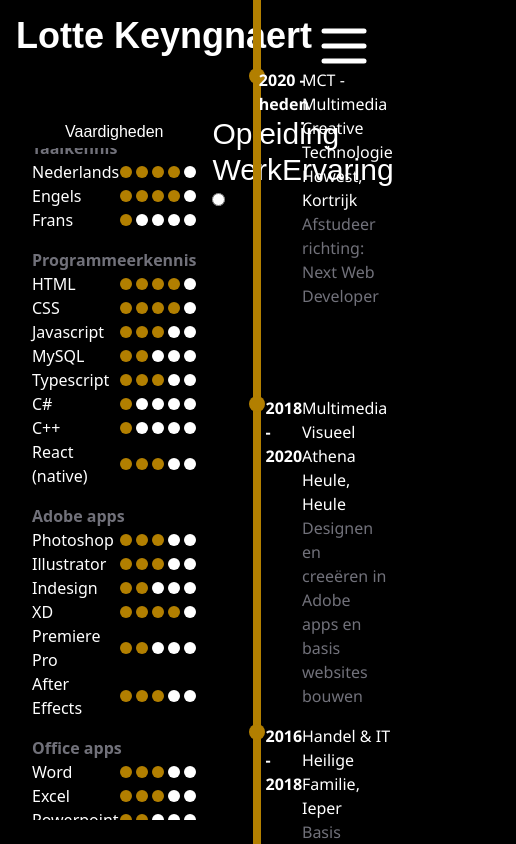
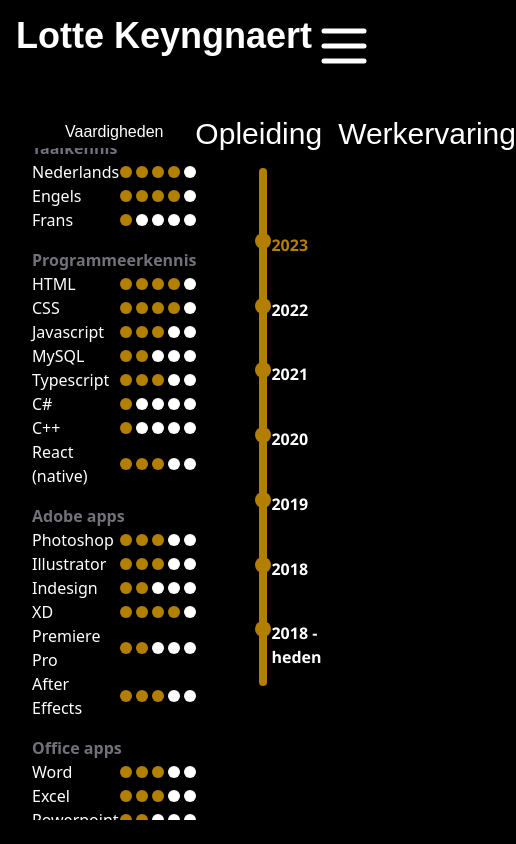
Before and after one commit to KeyngnaertLotte/Portfolio, a React (Vite) app: page /cv in a window 390 px wide. Shown: the top 844 px of the page, 516 px wide, since content can reach past the window. Built offline with nearby package versions, Linux system fonts and the light colour scheme; a web font is replaced by a local one.

Commit message:
just an inbetween

```diff
--- a/src/components/CV/AppOpleiding.tsx
+++ b/src/components/CV/AppOpleiding.tsx
@@ -5,7 +5,7 @@ import HorizontalLine from './HorizontalLine';
 export default () => {
   return (
     <div className='h-full w-full flex items-center justify-center pt-4 text-white font-body'>
-      <div className='w-[70%] grid grid-rows-5 grid-cols-7 grid-cols-10px grid-rows-10px ml-4 justify-items-center content-end gap-0 gap-y-4'>
+      <div className='w-[70%] grid grid-rows-15 grid-cols-15 grid-cols-10px grid-rows-10px ml-4 justify-items-center content-end gap-0 gap-y-4'>
       <div className="col-start-1 col-span-1 row-span-5 row-start-1   w-2 rounded-full bg-[#B27F00]"></div>
       <div className=" h-4 w-4 rounded-full bg-[#B27F00]  col-span-1 col-start-1 row-span-1 row-start-2"></div>
         <div className="h-4 w-4 rounded-full bg-[#B27F00] col-span-1 col-start-1 row-span-1 row-start-3"></div>
--- a/src/components/CV/AppWerkervaring.tsx
+++ b/src/components/CV/AppWerkervaring.tsx
@@ -1,129 +1,177 @@
-import { useState } from 'react'
-import { Link, Play } from 'lucide-react'
-import { useMediaQuery } from 'react-responsive'
+import { Link } from 'lucide-react'
+import athenaHeule from '../../assets/img/AthenaCampusHeule.jpg'
+import HorizontalLine from './HorizontalLine'
+import { useState } from 'react';
 
 export default () => {
+  const [selectedYear, setSelectedYear] = useState(2023);
 
-  const isTablet = useMediaQuery({ query: '(min-width:560px)' })
-  const isDesktop = useMediaQuery({ query: '(min-width:840px)' })
-  const [showInfo, setShowInfo] = useState(0)
+  const handleRadioChange = (value: any, textColor: any) => {
+    setSelectedYear(value);
+    console.log('Selected Year:', value);
+    console.log('Text Color:', textColor);
+  };
 
-  const showingInfo = (index: number) => {
-    if (showInfo === index) {
-      setShowInfo(0)
-    } else {
-      setShowInfo(index)
+  const jobs = [
+    {
+      year: [2023],
+      job: 'Administratief bediende - studentenjob',
+      company: 'Cid Lines, Ieper',
+      description: 'Enkele weken in de zomer. Ophalen van gevraagde info van producten uit een Excel/server/database en plaatsen in een overzichtelijke Excel.'
+    },
+    {
+      year: [2023],
+      job: 'Onderhoud - studentenjob',
+      company: 'Gemeente Zonnebeke, Zonnebeke',
+      description: 'Enkele weken in de zomer. Het poetsen van OC zalen, leefkeukens, bureau\'s, enz.'
+    },
+    {
+      year: [2018, 2019, 2023],
+      job: 'Administratief bediende - studentenjob',
+      company: 'Vandelanotte, Kortrijk',
+      description: 'Enkele weken in de zomer. Inscannen van documenten en plaatsen in de correcte map, en nieuwe klanten in het portaal plaatsen.'
+    },
+    {
+      year: [2020, 2021, 2022],
+      job: 'Onderhoud - studentenjob',
+      company: 'Huize Zonnelied, Ieper',
+      description: 'Enkele weken in de zomer. Het poetsen van kamers, gangen, ramen, leefruimtes, enz.'
+    },
+    {
+      year: 2020,
+      job: 'Graphic Designer - stage',
+      company: 'Impressionant, Ieper',
+      description: '2 weken in maart. Vroeg gestopt door corona. Logo\'s ontwerpen, video\'s maken in After Effects, enz.'
+    },
+    {
+      year: '2018 - heden',
+      job: 'Oppassen',
+      company: 'Diversen, Westhoek',
+      description: 'Leeftijden van 1 jaar tot 12 jaar.'
     }
-  }
+  ]
+
+
 
   return (
-    <div className="grid grid-cols-1 grid-rows-mobile text-white h-full tablet:h-[84%] web:grid-cols-[minmax(auto,_1fr)_20px_minmax(auto,_1fr)] web:h-full web:mb-8 web:gap-x-8">
-      <h2 className="mb-8 justify-self-center self-end font-heading text-3xl font-medium tablet:text-4xl web:col-span-3 web:row-start-1">
-        Werkervaring
-      </h2>
-      <div className={`${isDesktop ? 'col-start-2 row-start-2 row-span-4 flex h-full w-0.5 justify-self-center rounded bg-accent' : 'hidden'}`}></div>
-      <div className="flex flex-row web:col-start-1 web:row-start-2 web:justify-end">
-        <button className='mt-2 mr-2 h-fit web:hidden' onClick={() => showingInfo(1)}>
-          <Play className={`fill-accent stroke-none ${showInfo === 1 && !isTablet ? 'origin-center rotate-90' : 'origin-center rotate-0'}`} size={32} />
-        </button>
-        <div className="flex flex-col items-start web:items-end">
-          <div className="flex flex-col items-start web:items-end">
-            <h3 className="text-left font-heading text-2xl font-medium">
-              Graphic Designer - Stage
-            </h3>
-            <p className="mb-4 font-body font-light">
-              van 2020-03-02 tot 2020-03-21 (corona)
-            </p>
-          </div>
-          <div className={`flex-col items-start ${showInfo === 1 || isTablet ? 'flex' : 'hidden'} web:items-end`}>
-            <p className="font-body ">
-              Logo's ontwerpen, social media video's maken, enz.
-            </p>
-            <a
-              href={'https://www.impressionant.be/home/'}
-              target="_blank"
-              rel="noreferrer"
-              className="flex flex-row justify-end gap-2 font-body italic focus:text-accent focus:outline-none hover:text-accent"
-            >
-              <Link className="w-4 stroke-white" /> Impressionant in Ieper
-            </a>
+    <div className="flex h-full w-full items-center justify-center pt-4 font-body text-white">
+      {/* <div className="grid h-full w-[70%] grid-cols-7 grid-rows-12 ">
+        <div className="col-start-1 col-span-1 row-start-1 row-span-9  w-2 rounded-full bg-[#B27F00] justify-self-center"></div>
+        <div className="col-span-1 col-start-1 row-span-1 row-start-1 h-4 w-4 rounded-full bg-[#B27F00] justify-self-center"></div>
+        <div className=" col-span-1 col-start-1 row-span-1 row-start-4  h-4 w-4 rounded-full bg-[#B27F00] justify-self-center"></div>
+        <div className="col-span-1 col-start-1 row-span-1 row-start-5 h-4 w-4 rounded-full bg-[#B27F00] justify-self-center"></div>
+        <div className="col-span-1 col-start-1 row-span-1 row-start-6 h-4 w-4 rounded-full bg-[#B27F00] justify-self-center"></div>
+        <div className="col-span-1 col-start-1 row-span-1 row-start-7 h-4 w-4 rounded-full bg-[#B27F00] justify-self-center"></div>
+        <div className="row-start-8 col-span-1 col-start-1 row-span-1 h-4 w-4 rounded-full bg-[#B27F00] justify-self-center"></div>
+        <div className="row-start-9 col-span-1 col-start-1 row-span-1 h-4 w-4 rounded-full bg-[#B27F00] justify-self-center"></div>
+
+        <p className='font-bold row-span-3 row-start-1 col-start-2 col-span-1'>2023</p>
+        <p className='font-bold row-span-1 row-start-4 col-start-2 col-span-1'>2022</p>
+        <p className='font-bold row-span-1 row-start-5 col-start-2 col-span-1'>2021</p>
+        <p className='font-bold row-span-1 row-start-6 col-start-2 col-span-1'>2020</p>
+        <p className='font-bold row-span-1 row-start-8 col-start-2 col-span-1'>2019</p>
+        <p className='font-bold row-span-1 row-start-9 col-start-2 col-span-1'>2018</p>
+        <p className='font-bold row-span-1 row-start-10 col-start-2 col-span-1'>2018 - heden</p>
+
+        <div className='flex flex-col row-span-1 row-start-1 col-start-3 col-span-full'>
+          <p>Administratief bediende - studentenjob</p>
+          <p>Cid Lines, Ieper</p>
+          <p className='text-sm text-zinc-500'>Enkele weken in de zomer. Ophalen van gevraagde info van producten uit een Excel/server/database en plaatsen in een overzichtelijke Excel.</p>
+        </div>
+        <div className='flex flex-col row-span-1 row-start-2 col-start-3 col-span-full'>
+          <p>Onderhoud - studentenjob</p>
+          <p>Gemeente Zonnebeke, Zonnebeke</p>
+          <p className='text-sm text-zinc-500'>Enkele weken in de zomer. Het poetsen van OC zalen, leefkeukens, bureau's, enz.</p>
+        </div>
+        <div className='flex flex-col row-span-1 row-start-3 col-start-3 col-span-full'>
+          <p>Administratief bediende - studentenjob</p>
+          <p>Vandelanotte, Kortrijk</p>
+          <p className='text-sm text-zinc-500'>Enkele weken in de zomer. Inscannen van documenten en plaatsen in de correcte map, en nieuwe klanten in het portaal plaatsen.</p>
+        </div>
+        <div className='flex flex-col row-span-1 row-start-4 col-start-3 col-span-full'>
+          <p>Onderhoud - studentenjob</p>
+          <p>Huize Zonnelied, Ieper</p>
+          <p className='text-sm text-zinc-500'>Enkele weken in de zomer. Het poetsen van kamers, gangen, ramen, leefruimtes, enz.</p>
+        </div>
+        <div className='flex flex-col row-span-1 row-start-5 col-start-3 col-span-full'>
+          <p>Onderhoud - studentenjob</p>
+          <p>Huize Zonnelied, Ieper</p>
+          <p className='text-sm text-zinc-500'>Enkele weken in de zomer. Het poetsen van kamers, gangen, ramen, leefruimtes, enz.</p>
+        </div>
+        <div className='flex flex-col row-span-1 row-start-6 col-start-3 col-span-full'>
+          <p>Onderhoud - studentenjob</p>
+          <p>Huize Zonnelied, Ieper</p>
+          <p className='text-sm text-zinc-500'>Enkele weken in de zomer. Het poetsen van kamers, gangen, ramen, leefruimtes, enz.</p>
+        </div>
+        <div className='flex flex-col row-span-1 row-start-7 col-start-3 col-span-full'>
+          <p>Graphic Designer - stage</p>
+          <p>Impressionant, Ieper</p>
+          <p className='text-sm text-zinc-500'>2 weken in maart. Vroeg gestopt door corona. Logo's ontwerpen, video's maken in After Effects, enz.</p>
+        </div>
+        <div className='flex flex-col row-span-1 row-start-8 col-start-3 col-span-full'>
+          <p>Administratief bediende - studentenjob</p>
+          <p>Vandelanotte, Kortrijk</p>
+          <p className='text-sm text-zinc-500'>Enkele weken in de zomer. Inscannen van documenten en plaatsen in de correcte map, en nieuwe klanten in het portaal plaatsen.</p>
+        </div>
+        <div className='flex flex-col row-span-1 row-start-9 col-start-3 col-span-full'>
+          <p>Administratief bediende - studentenjob</p>
+          <p>Vandelanotte, Kortrijk</p>
+          <p className='text-sm text-zinc-500'>Enkele weken in de zomer. Inscannen van documenten en plaatsen in de correcte map, en nieuwe klanten in het portaal plaatsen.</p>
+        </div>
+        <div className='flex flex-col row-span-1 row-start-10 col-start-3 col-span-full'>
+          <p>Oppassen</p>
+          <p>Diversen, Westhoek</p>
+          <p className='text-sm text-zinc-500'>Leeftijden van 1 jaar tot 12 jaar.</p>
+        </div>
+
+
+       </div> */}
+       <div className='grid h-full w-[20%] grid-rows-10  justify-items-start'>
+       <div className="col-start-1 col-span-1 row-start-1 row-end-9 w-2 rounded-full bg-[#B27F00] justify-self-center"></div>
+        <div className="col-span-1 col-start-1 row-span-1 row-start-2 h-4 w-4 rounded-full bg-[#B27F00] justify-self-center"></div>
+        <div className="col-span-1 col-start-1 row-span-1 row-start-3  h-4 w-4 rounded-full bg-[#B27F00] justify-self-center"></div>
+        <div className="col-span-1 col-start-1 row-span-1 row-start-4 h-4 w-4 rounded-full bg-[#B27F00] justify-self-center"></div>
+        <div className="col-span-1 col-start-1 row-span-1 row-start-5 h-4 w-4 rounded-full bg-[#B27F00] justify-self-center"></div>
+        <div className="col-span-1 col-start-1 row-span-1 row-start-6 h-4 w-4 rounded-full bg-[#B27F00] justify-self-center"></div>
+        <div className="row-start-7 col-span-1 col-start-1 row-span-1 h-4 w-4 rounded-full bg-[#B27F00] justify-self-center"></div>
+        <div className="row-start-8 col-span-1 col-start-1 row-span-1 h-4 w-4 rounded-full bg-[#B27F00] justify-self-center"></div>
+
+        {[2023, 2022, 2021, 2020, 2019, 2018, '2018 - heden'].map((year, index) => (
+        <label
+          key={index}
+          className={`cursor-pointer font-bold row-span-1 row-start-${index + 2} col-start-2 col-span-1 self-start ${
+            selectedYear === year ? 'text-[#B27F00]' : ''
+          }`}
+        >
+          <input
+            type="radio"
+            value={year}
+            className="sr-only"
+            onChange={() => handleRadioChange(year, '#B27F00')}
+            checked={selectedYear === year}
+          />
+          <span className="">{year}</span>
+        </label>
+      ))}
+        {/* <button className='font-bold text-[#B27F00] row-span-1 row-start-2 col-start-2 col-span-1 self-start'>2023</button>
+        <button className='font-bold row-span-1 row-start-3 col-start-2 col-span-1 self-start'>2022</button>
+        <button className='font-bold row-span-1 row-start-4 col-start-2 col-span-1 self-start'>2021</button>
+        <button className='font-bold row-span-1 row-start-5 col-start-2 col-span-1 self-start'>2020</button>
+        <button className='font-bold row-span-1 row-start-6 col-start-2 col-span-1 self-start'>2019</button>
+        <button className='font-bold row-span-1 row-start-7 col-start-2 col-span-1 self-start'>2018</button>
+        <button className='font-bold row-span-1 row-start-8 col-start-2 col-span-1 self-start'>2018 - heden</button> */}
+
+       </div>
+
+        <div className='w-[50%] h-full'>
+          <div className='w-full h-full flex flex-col items-center justify-center'>
+            <div>
+              <p></p>
+              <p></p>
+              <p></p>
+            </div>
           </div>
         </div>
-      </div>
-      <div className="flex flex-row web:col-start-3 web:row-start-3">
-        <button className='mt-2 mr-2 h-fit web:hidden' onClick={() => showingInfo(2)}>
-          <Play className={`fill-accent stroke-none ${showInfo === 2 && !isTablet ? 'origin-center rotate-90' : 'origin-center rotate-0'}`} size={32} />
-        </button>
-        <div className="flex flex-col items-start">
-          <div className="flex flex-col items-start">
-          <h3 className="text-left font-heading text-2xl font-medium">
-          Administratief bediende - Vakantiejob
-        </h3>
-        <p className="mb-4 font-body font-light">
-          Zomer van 2018, 2019 en 2020
-        </p>
-          </div>
-          <div className={`flex-col items-start ${showInfo === 2 || isTablet ? 'flex' : 'hidden'}`}>
-          <p className="font-body">
-          Het digitaliseren van documenten en invullen van opdracht brieven
-        </p>
-        <a
-          href={'https://www.vandelanotte.be/nl'}
-          target="_blank"
-          rel="noreferrer"
-          className="flex flex-row justify-start gap-2 font-body italic focus:text-accent focus:outline-none hover:text-accent"
-        >
-          <Link className="w-4 stroke-white" /> Vandelanotte Accountancy BV in
-          Kortrijk
-        </a>
-          </div>
-        </div>
-      </div>
-      <div className="flex flex-row web:col-start-1 web:row-start-4 web:justify-end">
-        <button className='mt-2 mr-2 h-fit web:hidden' onClick={() => showingInfo(3)}>
-          <Play className={`fill-accent stroke-none ${showInfo === 3 && !isTablet ? 'origin-center rotate-90' : 'origin-center rotate-0'}`} size={32} />
-        </button>
-        <div className="flex flex-col items-start web:items-end">
-          <div className="flex flex-col items-start web:items-end">
-          <h3 className="text-left font-heading text-2xl font-medium">
-          Onderhoud - Vakantiejob
-        </h3>
-        <p className="mb-4 font-body font-light">
-          Zomer 2019, 2020, 2021 en 2022
-        </p>
-          </div>
-          <div className={`flex-col items-start ${showInfo === 3 || isTablet ? 'flex' : 'hidden'} web:items-end`}>
-          <p className="font-body">
-          Het poetsen van kamers, gangen, ramen, leefruimtes, enz.
-        </p>
-        <a
-          href={'https://www.huizezonnelied.be/'}
-          target="_blank"
-          rel="noreferrer"
-          className="flex flex-row justify-start gap-2 font-body italic focus:text-accent focus:outline-none hover:text-accent"
-        >
-          <Link className="w-4 stroke-white" /> Huize Zonnelied in Ieper
-        </a>
-          </div>
-        </div>
-      </div>
-      <div className="flex flex-row web:col-start-3 web:row-start-5">
-        <button className='mt-2 mr-2 h-fit web:hidden' onClick={() => showingInfo(4)}>
-          <Play className={`fill-accent stroke-none ${showInfo === 4 && !isTablet ? 'origin-center rotate-90' : 'origin-center rotate-0'}`} size={32} />
-        </button>
-        <div className="flex flex-col items-start">
-          <div className="flex flex-col items-start">
-          <h3 className="text-left font-heading text-2xl font-medium">
-          Oppassen - Occasioneel
-        </h3>
-        <p className="mb-4 font-body font-light">van 2017 - heden</p>
-          </div>
-          <div className={`flex-col items-start ${showInfo === 4 || isTablet ? 'flex' : 'hidden'}`}>
-          <p className="font-body">Leeftijden tussen 1 en 12 jaar</p>
-        <p className="font-body italic">Bij diversen</p>
-          </div>
-        </div>
-      </div>
 
     </div>
   )
--- a/src/routes/Cv.tsx
+++ b/src/routes/Cv.tsx
@@ -7,66 +7,97 @@ import { useMediaQuery } from 'react-responsive'
 import { Menu, X } from 'lucide-react'
 import cvLotte from '../assets/files/CV_LotteKeyngnaert.pdf'
 
+export default function Cv() {
+  const [isChecked, setIsChecked] = useState(false)
 
-export default function Cv() {
-  const [active, setActive] = useState(0)
-  const [pauseTimer, setPauseTimer] = useState(false)
-
-  // TODO: set timer to change active every 5 seconds
-  useEffect(() => {
-    if (!pauseTimer){
-      const timer = setTimeout(() => {
-        if (active === 2) {
-          setActive(0)
-        } else {
-          setActive(active + 1)
-        }
-      }, 3000)
-      return () => clearTimeout(timer)
-    }
-  }, [active])
+  const handleInputChange = () => {
+    setIsChecked(!isChecked)
+  }
 
   const isMobile = useMediaQuery({ query: '(max-width: 840px)' })
   const [showNav, setShowNav] = useState(false)
 
   const showNavigation = () => {
-    if (showNav){
+    if (showNav) {
       setShowNav(false)
-    }
-    else{
+    } else {
       setShowNav(true)
     }
   }
 
-
   return (
-    <main className="h-screen w-screen flex flex-row">
-
-    <div className={`bg-black z-20 overflow-hidden flex flex-col ${showNav ? 'translate-x-0 absolute top-0 left-0 h-screen w-screen  p-4' : 'translate-x-full none h-0 w-0  p-0'}`}>
-      <button className='self-end' onClick={showNavigation}><X className='stroke-white' size={60}/></button>
-      <AppNavigation />
-      <a href={cvLotte} download={cvLotte} className='absolute bottom-[15%]  block tablet:hidden text-lg text-white'>Download cv</a>
-    </div>
-      <div className="h-screen w-full flex flex-col items-center p-4 pb-0 ">
-      <div className="flex flex-row justify-between w-full  web:w-9/12 ">
-        <h1 className='text-white font-heading font-bold text-4xl'>Lotte Keyngnaert</h1>
-        {isMobile ? <button className='self-start' tabIndex={-1} onClick={showNavigation}><Menu className='stroke-white' size={60}/></button> : <AppNavigation /> }
+    <main className="flex h-screen w-screen flex-row">
+      <div
+        className={`z-20 flex flex-col overflow-hidden bg-black ${
+          showNav
+            ? 'absolute top-0 left-0 h-screen w-screen translate-x-0  p-4'
+            : 'none h-0 w-0 translate-x-full  p-0'
+        }`}
+      >
+        <button className="self-end" onClick={showNavigation}>
+          <X className="stroke-white" size={60} />
+        </button>
+        <AppNavigation />
+        <a
+          href={cvLotte}
+          download={cvLotte}
+          className="absolute bottom-[15%]  block text-lg text-white tablet:hidden"
+        >
+          Download cv
+        </a>
       </div>
-     {/* <AppComputervaardigheden/> */}
-     <div className='h-[85%] w-full flex flex-row'>
-      <AppComputervaardigheden/>
-      <div className='w-4/5 mt-10'>
-        <div>
-        <button className="text-white font-heading text-3xl font-medium tablet:text-2xl">Opleiding</button>
-        <button className="text-white font-heading text-3xl font-medium tablet:text-2xl">WerkErvaring</button>
-        <input type="radio" value="hahhofisodf" />
+      <div className="flex h-screen w-full flex-col items-center p-4 pb-0 ">
+        <div className="flex w-full flex-row justify-between  web:w-9/12 ">
+          <h1 className="font-heading text-4xl font-bold text-white">
+            Lotte Keyngnaert
+          </h1>
+          {isMobile ? (
+            <button
+              className="self-start"
+              tabIndex={-1}
+              onClick={showNavigation}
+            >
+              <Menu className="stroke-white" size={60} />
+            </button>
+          ) : (
+            <AppNavigation />
+          )}
         </div>
-        <div className='h-full'>
-
-        <AppOpleiding/>
+        <div className="flex h-[85%] w-full flex-row">
+          <AppComputervaardigheden />
+          <div className="mt-10 w-4/5">
+            <div className="flex w-full flex-row items-center justify-center gap-4">
+              <label className="cursor-pointer">
+                <input
+                  type="radio"
+                  value="some-value"
+                  checked={isChecked}
+                  onChange={handleInputChange}
+                  className="sr-only"
+                />
+                <span className="font-heading text-3xl font-medium text-white tablet:text-2xl">
+                  Opleiding
+                </span>
+              </label>
+              <label className="cursor-pointer">
+                <input
+                  type="radio"
+                  value="some-value"
+                  checked={isChecked}
+                  onChange={handleInputChange}
+                  className="sr-only"
+                />
+                <span className="font-heading text-3xl font-medium text-white tablet:text-2xl">
+                  Werkervaring
+                </span>
+              </label>
+            </div>
+            <div className="h-full">
+              {/* <AppOpleiding /> */}
+              <AppWerkervaring />
+            </div>
+          </div>
         </div>
-      </div>
-     </div>
       </div>
     </main>
   )
```
Also changed, not shown: tailwind.config.cjs (+24 -0 lines).
